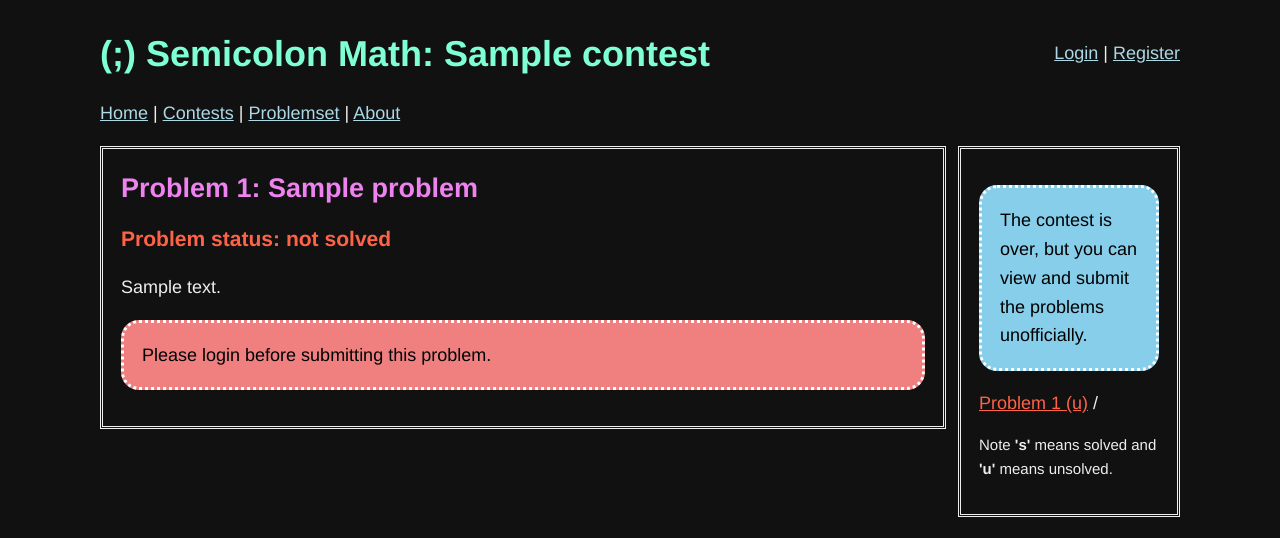
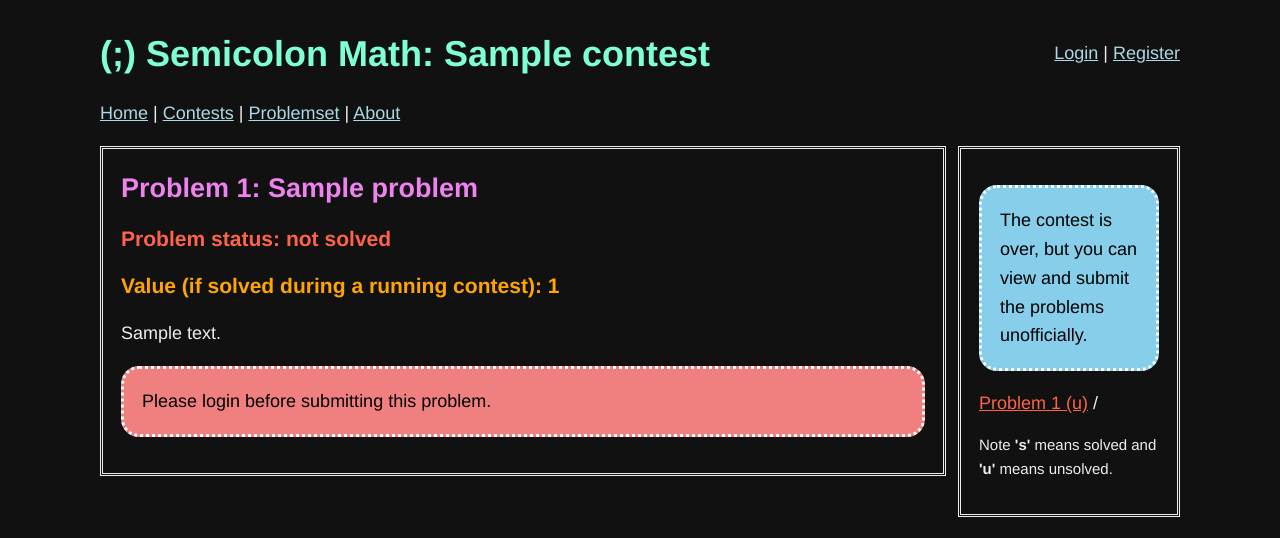
Before and after one commit to bkf2020/semicolon, a Django app: page /contests/1/arena/ in a window 1280 px wide. Shown: the top 538 px of the page. Run offline with Django 4.2, Linux system fonts and the light colour scheme; tables that the repository leaves empty hold one stand-in row (values such as "Sample post").

Commit message:
Let users know on the arena a problem's value

```diff
--- a/contests/templates/contests/arena.html
+++ b/contests/templates/contests/arena.html
@@ -71,6 +71,7 @@
 					{% else %}
 						<h3 style="color: tomato;">Problem status: not solved</h3>
 					{% endif %}
+					<h3>Value (if solved during a running contest): {{ contest_problem.value }}</h3>
 
 					<div>{{ contest_problem.problem.content|safe }}</div>
 
```
